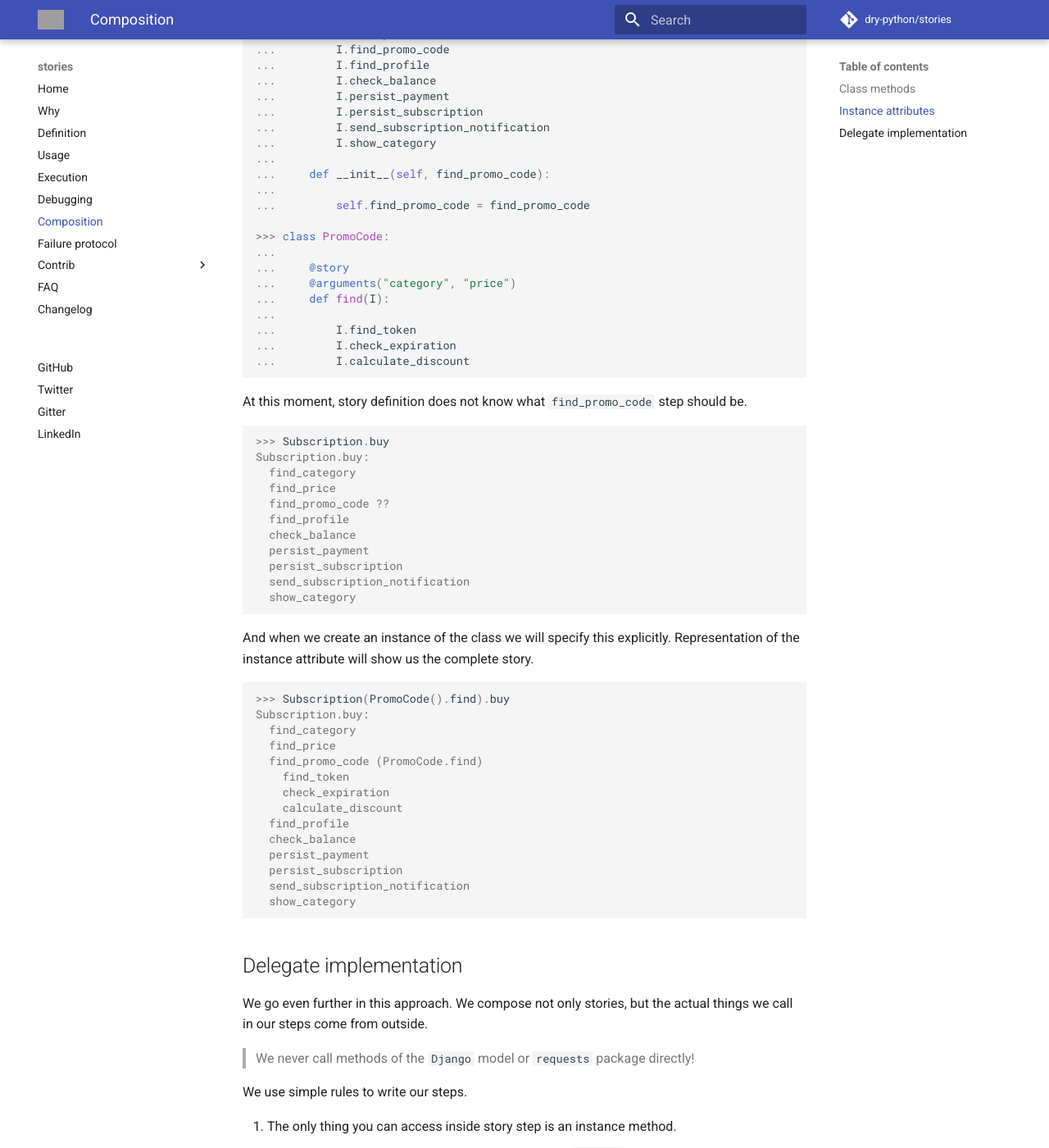
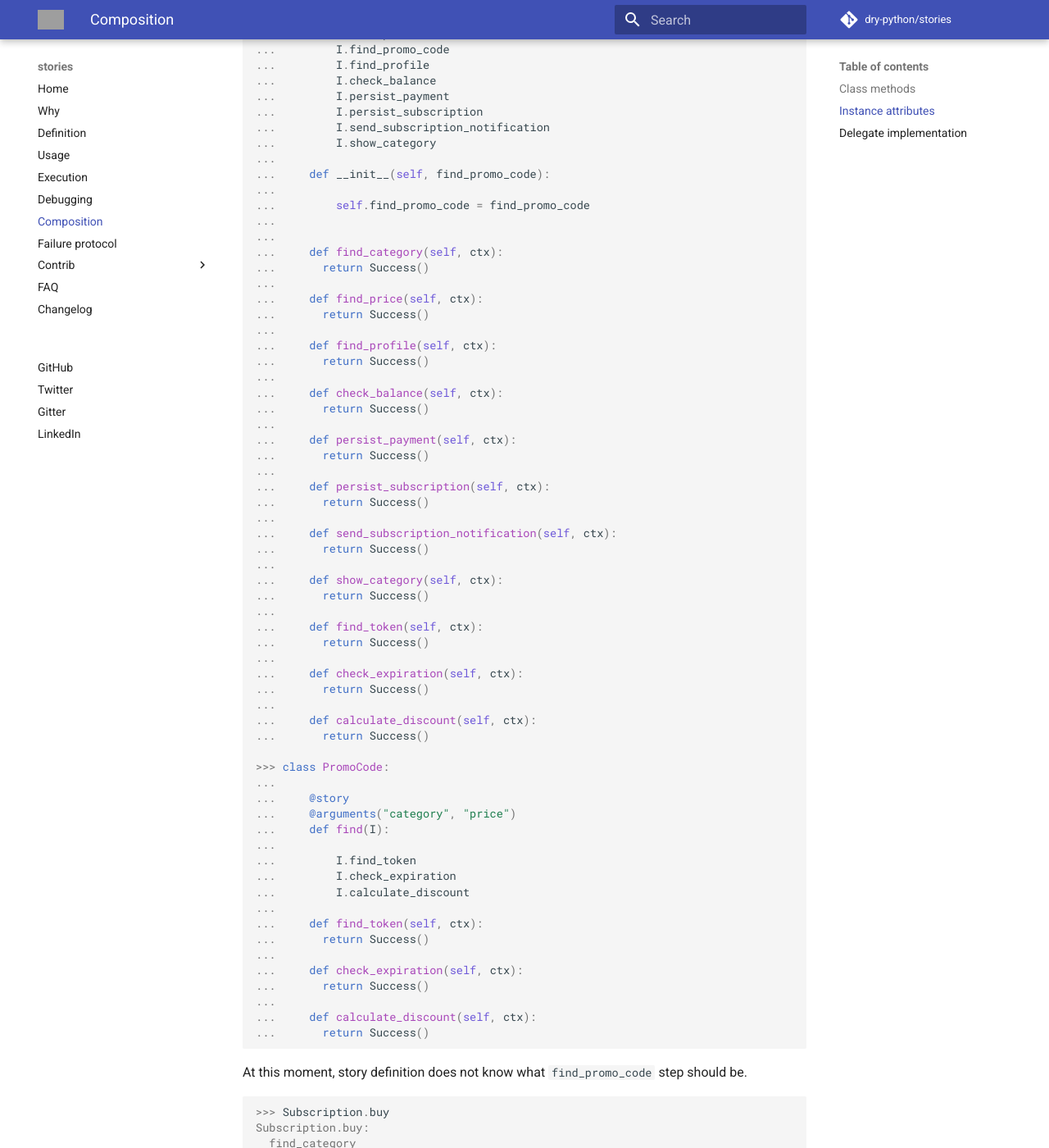
Before and after one commit to proofit404/stories, an MkDocs documentation site: the page built from docs/composition.md, in a window 1280 px wide and 1400 px high, scrolled down 1747 px. Shown: the whole window at 82% size. Built offline with MkDocs 1.6.1 and Material for MkDocs 9.7.7, drawn with Linux system fonts in a browser that asks for light colours; comment, search, counter and statistics services are not loaded; grey boxes are pictures that could not be loaded.

Commit message:
Fix some doctests (#210)
* Fix missing imports in doctests and add extra deps.

* Fix more doctests.

````diff
--- a/docs/composition.md
+++ b/docs/composition.md
@@ -100,6 +100,40 @@ from, constructor or not.
 ...     def __init__(self, find_promo_code):
 ...
 ...         self.find_promo_code = find_promo_code
+...
+...
+...     def find_category(self, ctx):
+...       return Success()
+...
+...     def find_price(self, ctx):
+...       return Success()
+...
+...     def find_profile(self, ctx):
+...       return Success()
+...
+...     def check_balance(self, ctx):
+...       return Success()
+...
+...     def persist_payment(self, ctx):
+...       return Success()
+...
+...     def persist_subscription(self, ctx):
+...       return Success()
+...
+...     def send_subscription_notification(self, ctx):
+...       return Success()
+...
+...     def show_category(self, ctx):
+...       return Success()
+...
+...     def find_token(self, ctx):
+...       return Success()
+...
+...     def check_expiration(self, ctx):
+...       return Success()
+...
+...     def calculate_discount(self, ctx):
+...       return Success()
 
 >>> class PromoCode:
 ...
@@ -110,6 +144,15 @@ from, constructor or not.
 ...         I.find_token
 ...         I.check_expiration
 ...         I.calculate_discount
+...
+...     def find_token(self, ctx):
+...       return Success()
+...
+...     def check_expiration(self, ctx):
+...       return Success()
+...
+...     def calculate_discount(self, ctx):
+...       return Success()
 
 ```
 
````
Also changed, not shown: 2 other files.
